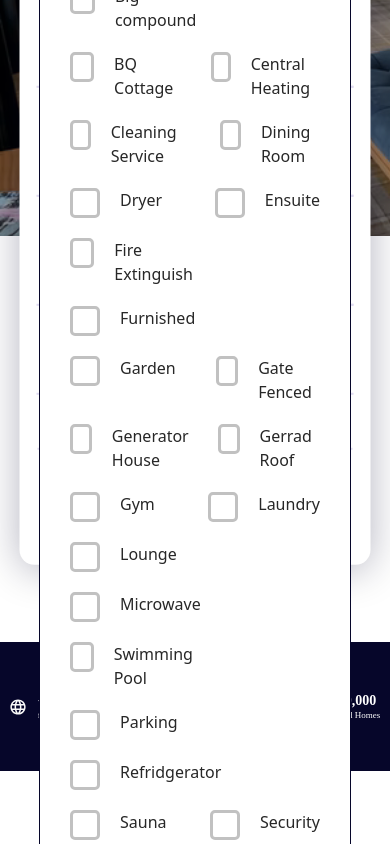
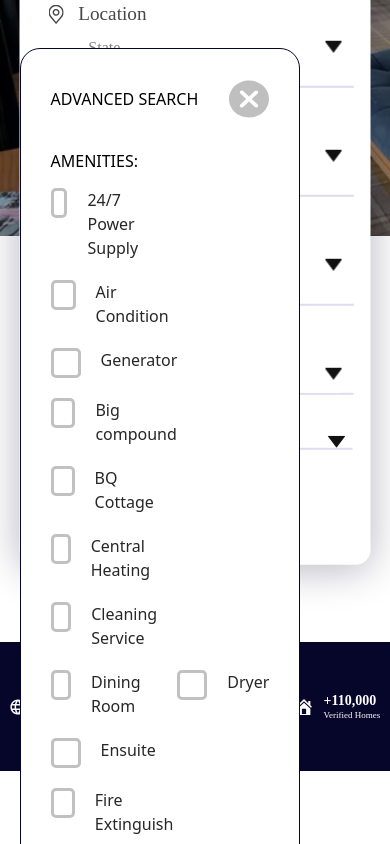
Before and after one commit to grazac-academy/easy-rent-product-frontend, a React (Create React App) app: page / in a window 390 px wide. Both pictures are taken after a click on the button "More search options". Shown: the part 482-1326 px from the top of the page. Built offline with nearby package versions, Linux system fonts and the light colour scheme; a web font is replaced by a local one.

Commit message:
bug fixes on responsivenes

```diff
--- a/src/components/AdvancedSearch/AdvancedSearch.css
+++ b/src/components/AdvancedSearch/AdvancedSearch.css
@@ -2,8 +2,8 @@
     background: #FFFFFF;
     border: 1px solid #06062A;
     border-radius: 20px;
-    width: 60%;
     max-width: 100%;
+
 }
 
 .advanced_container {
@@ -44,6 +44,7 @@
     column-gap: 20px;
     justify-content: space-between;
 }
+
 @media screen and (max-width: 1024px) {
     .advanced {
         width: 80%;
--- a/src/components/Modal/Modal.css
+++ b/src/components/Modal/Modal.css
@@ -1,14 +1,18 @@
 .modal {
     position: fixed;
     width: 100%;
-    height: 100vh;
-    display: flex;
-    /* flex-direction: column; */
-    justify-content: center;
-    align-items: center;
-    overflow-y: scroll;
-    /* scroll-behavior: auto; */
     z-index: 99999;
     top: 0;
     left: 0;
+    bottom: 0;
+
 }
+
+.modal-container {
+
+
+    width: 700px;
+    max-width: 90%;
+    margin: 3rem auto;
+    height: 400px;
+}
--- a/src/components/Modal/Modal.js
+++ b/src/components/Modal/Modal.js
@@ -1,7 +1,11 @@
 import './Modal.css';
 
 const Modal = ({ children }) => {
-  return <div className="modal">{children}</div>;
+  return (
+    <div className="modal">
+      <div className="modal-container">{children}</div>
+    </div>
+  );
 };
 
 export default Modal;
```
